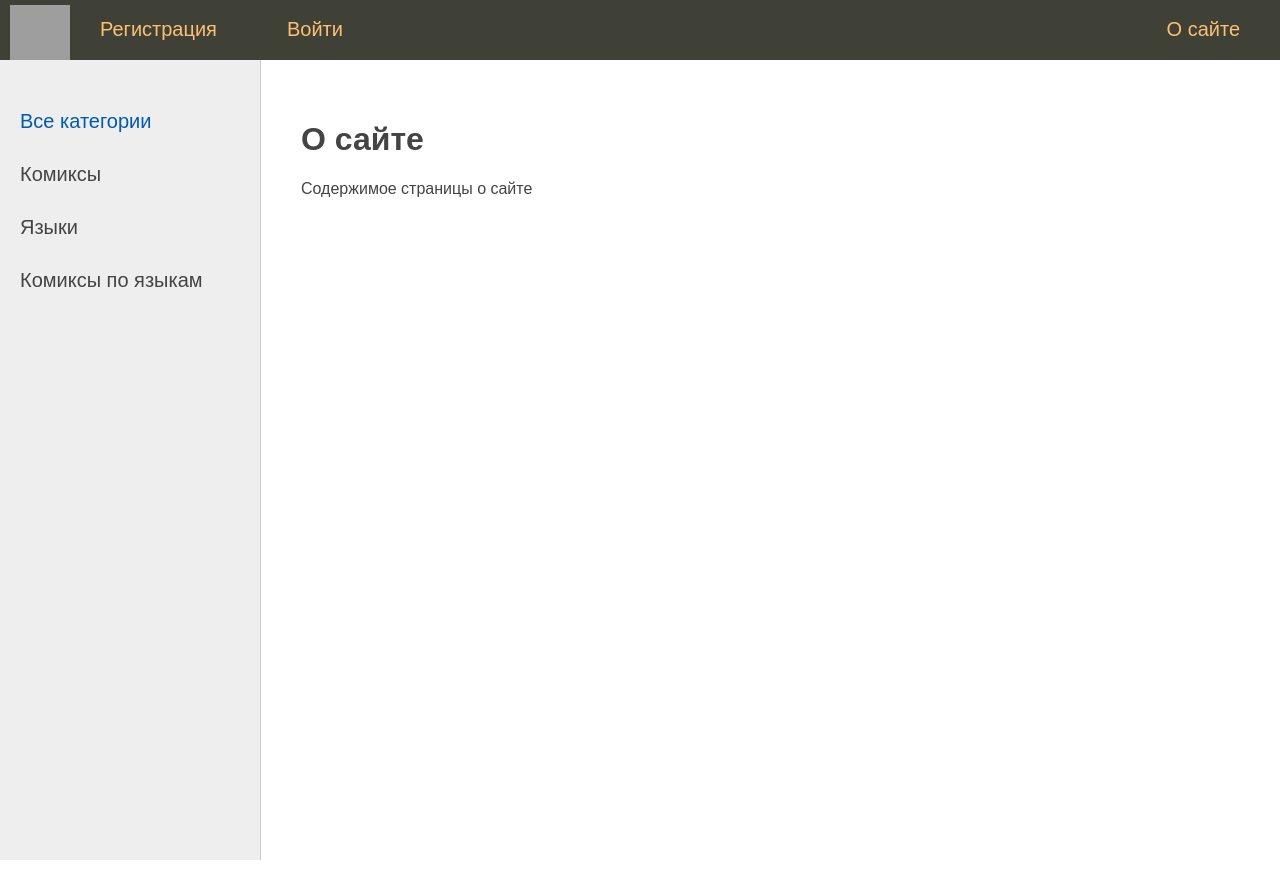
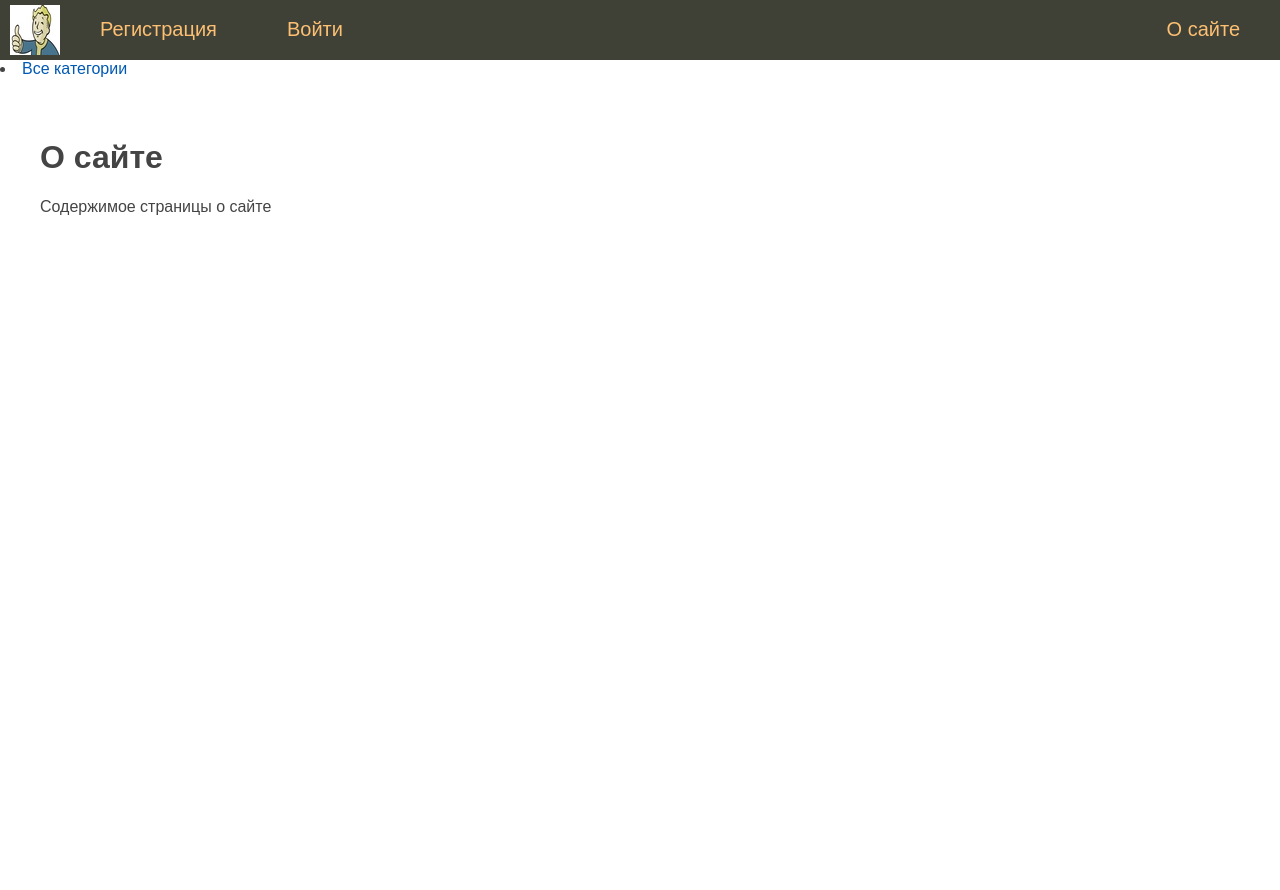
Before and after one commit to Kodeks67/Django, a Django app: page /about/ in a window 1280 px wide. After the commit the page ends 215 px from the top, so only its background shows below. Run offline with Django 4.2, Linux system fonts and the light colour scheme; grey boxes are pictures that could not be loaded.

Commit message:
added if for all cat base.html, added logo.png, made changes base.html urls.py views.py

```diff
--- a/narti/account/templates/account/base.html
+++ b/narti/account/templates/account/base.html
@@ -5,13 +5,14 @@
  	<title>{{title}}</title>
 	<link type="text/css" href="{% static 'Comics/css/styles.css' %}" rel="stylesheet" />
 	<meta http-equiv="Content-Type" content="text/html; charset=utf-8">
-	<link rel="shortcut icon" href="{% static 'Comics/images/main.ico' %}" type="image/x-icon"/>
+	<link rel="shortcut icon" href="{% static 'Comics/images/main.jpg' %}" type="image/x-icon"/>
 	<meta name="viewport" content="width=device-width, initial-scale=1.0">
 </head>
 <body>
 {% block mainmenu %}
 		<div class="header">
 			<ul id="mainmenu" class="mainmenu">
+			<link rel="shortcut icon" href="{% static 'Comics/images/logo.png' %}" type="image/x-icon"/>
 			<li class="logo"><a href="{% url 'home' %}"><div class="logo"></div></a></li>
 {% for m in menu %}
 	{% if not forloop.last %}
@@ -28,15 +29,19 @@
 
 <table class="table-content" border=0 cellpadding="0" cellspacing="0">
 <tr>
-<!-- Sidebar слева -->
-	<td valign="top" class="left-chapters">
-	<ul id="leftchapters">
+{% if cat_selected == 0 %}
 		<li class="selected">Все категории</li>
-		<li><a href="comics/">Комиксы</a></li>
-		<li><a href="language/">Языки</a></li>
-		<li><a href="lang-comics/">Комиксы по языкам</a></li>
-	</ul>
-</td>
+{% else %}
+		<li><a href="{% url 'home' %}">Все категории</a></li>
+{% endif %}
+
+{% for c in cats %}
+	{% if c.pk == cat_selected %}
+		<li class="selected">{{c.name}}</li>
+	{% else %}
+		<li><a href="{{ c.get_absolute_url }}">{{c.name}}</a></li>
+	{% endif %}
+{% endfor %}
 <!-- Конец Sidebar'а -->
 <td valign="top" class="content">
 	<!-- Хлебные крошки -->
--- a/narti/narti/urls.py
+++ b/narti/narti/urls.py
@@ -23,6 +23,7 @@
     path('', views.index, name='home'),
     path('language/', views.language, name='language'),
     path('lang-comics/', views.lang_comics, name='lang-comics'),
+    path('comics/',  views.index, name='comics'),
     path('comics/<int:coms_id>',  views.show_coms_id, name='comics_id'),
     path('about/', views.about, name='about'),
     re_path('register/', views.register, name='register'),
```
Also changed, not shown: narti/account/static/Comics/images/logo.jpg (deleted), narti/account/static/Comics/images/logo.png (added), narti/account/views.py (line endings or trailing spaces).
